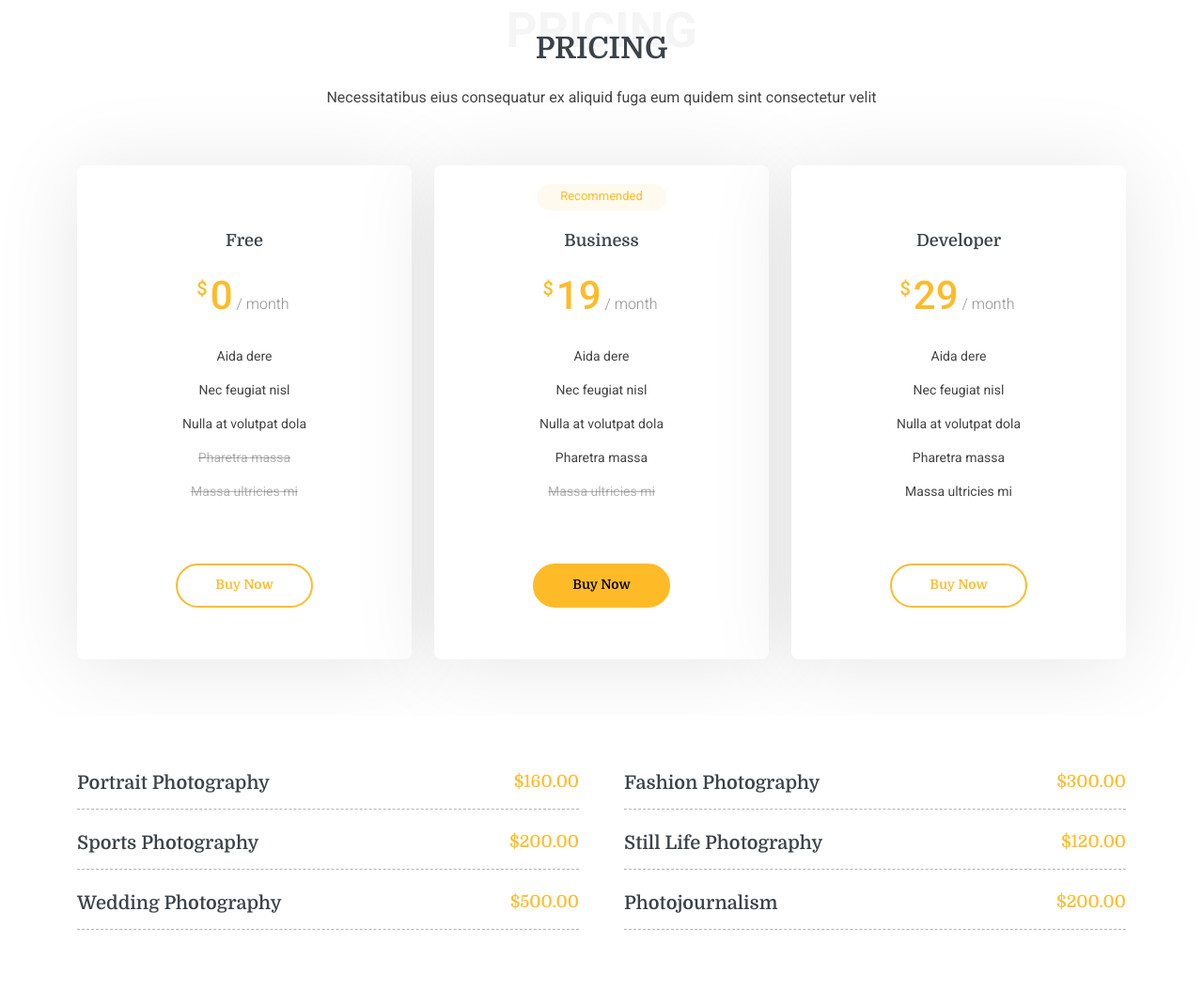
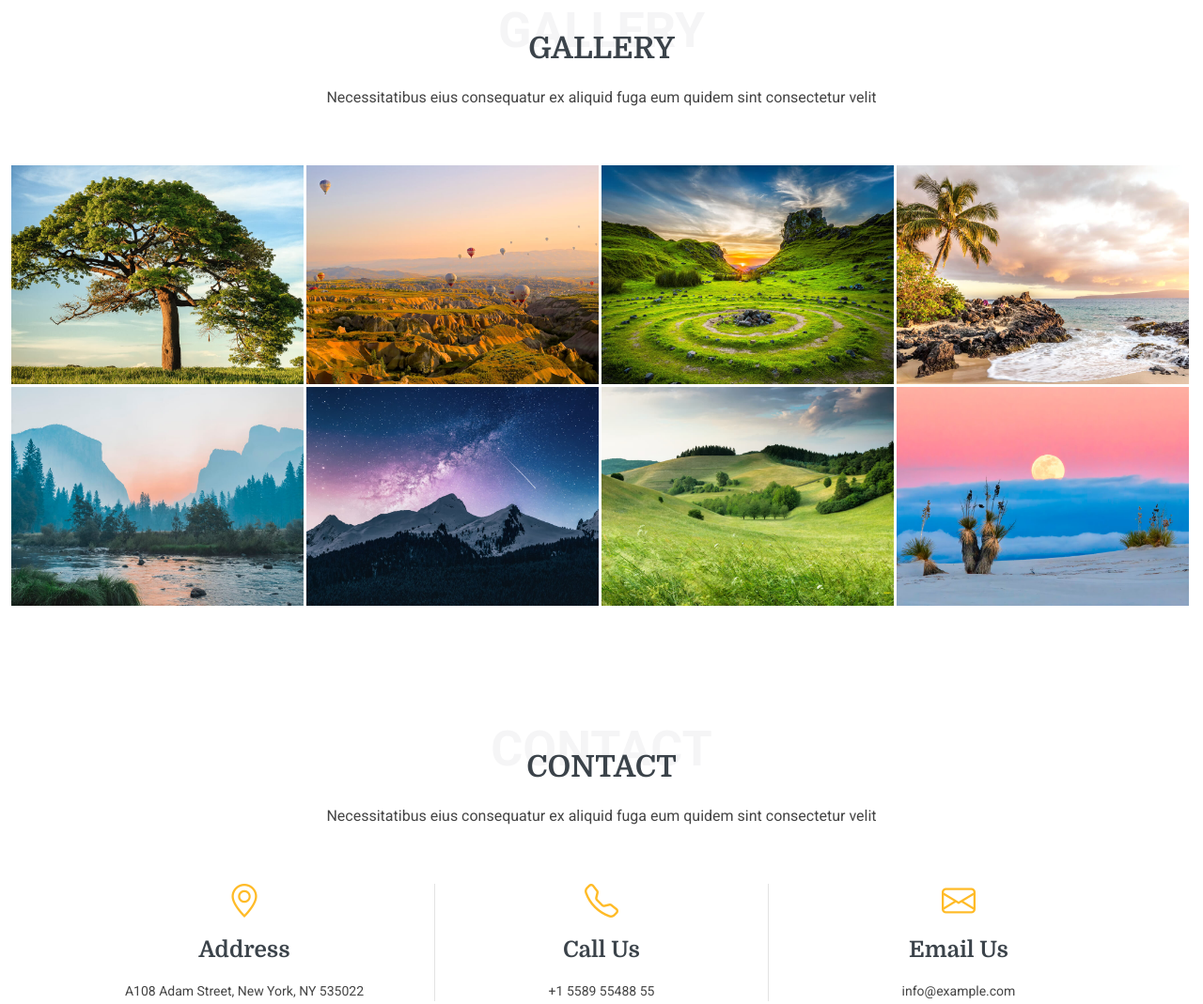
Before and after one commit to tr-77/tr-77.github.io, a plain HTML site: page index.html in a window 1280 px wide. Shown: the part 4902-5971 px from the top of the page at 94% size. Drawn offline with Linux system fonts and the light colour scheme.

Commit message:
Update index.html

```diff
--- a/index.html
+++ b/index.html
@@ -529,133 +529,6 @@
 
     </section><!-- /Portfolio Section -->
 
-    <!-- Pricing Section -->
-    <section id="pricing" class="pricing section">
-
-      <!-- Section Title -->
-      <div class="container section-title" data-aos="fade-up">
-        <span class="description-title">Pricing</span>
-        <h2>Pricing</h2>
-        <p>Necessitatibus eius consequatur ex aliquid fuga eum quidem sint consectetur velit</p>
-      </div><!-- End Section Title -->
-
-      <div class="container">
-
-        <div class="row gy-4">
-
-          <div class="col-lg-4 col-md-6" data-aos="fade-up" data-aos-delay="100">
-            <div class="pricing-item">
-              <h3>Free</h3>
-              <h4><sup>$</sup>0<span> / month</span></h4>
-              <ul>
-                <li>Aida dere</li>
-                <li>Nec feugiat nisl</li>
-                <li>Nulla at volutpat dola</li>
-                <li class="na">Pharetra massa</li>
-                <li class="na">Massa ultricies mi</li>
-              </ul>
-              <div class="btn-wrap">
-                <a href="#" class="btn-buy">Buy Now</a>
-              </div>
-            </div>
-          </div><!-- End Pricing Item -->
-
-          <div class="col-lg-4 col-md-6" data-aos="fade-up" data-aos-delay="200">
-            <div class="pricing-item recommended">
-              <span class="recommended-badge">Recommended</span>
-              <h3>Business</h3>
-              <h4><sup>$</sup>19<span> / month</span></h4>
-              <ul>
-                <li>Aida dere</li>
-                <li>Nec feugiat nisl</li>
-                <li>Nulla at volutpat dola</li>
-                <li>Pharetra massa</li>
-                <li class="na">Massa ultricies mi</li>
-              </ul>
-              <div class="btn-wrap">
-                <a href="#" class="btn-buy">Buy Now</a>
-              </div>
-            </div>
-          </div><!-- End Pricing Item -->
-
-          <div class="col-lg-4 col-md-6" data-aos="fade-up" data-aos-delay="300">
-            <div class="pricing-item">
-              <h3>Developer</h3>
-              <h4><sup>$</sup>29<span> / month</span></h4>
-              <ul>
-                <li>Aida dere</li>
-                <li>Nec feugiat nisl</li>
-                <li>Nulla at volutpat dola</li>
-                <li>Pharetra massa</li>
-                <li>Massa ultricies mi</li>
-              </ul>
-              <div class="btn-wrap">
-                <a href="#" class="btn-buy">Buy Now</a>
-              </div>
-            </div>
-          </div><!-- End Pricing Item -->
-
-        </div>
-
-      </div>
-
-    </section><!-- /Pricing Section -->
-
-    <!-- Pricing 2 Section -->
-    <section id="pricing-2" class="pricing-2 section">
-
-      <div class="container" data-aos="fade-up" data-aos-delay="100">
-
-        <div class="row gy-4 gx-lg-5">
-
-          <div class="col-lg-6">
-            <div class="pricing-item d-flex justify-content-between">
-              <h3>Portrait Photography</h3>
-              <h4>$160.00</h4>
-            </div>
-          </div><!-- End Pricing Item -->
-
-          <div class="col-lg-6">
-            <div class="pricing-item d-flex justify-content-between">
-              <h3>Fashion Photography</h3>
-              <h4>$300.00</h4>
-            </div>
-          </div><!-- End Pricing Item -->
-
-          <div class="col-lg-6">
-            <div class="pricing-item d-flex justify-content-between">
-              <h3>Sports Photography</h3>
-              <h4>$200.00</h4>
-            </div>
-          </div><!-- End Pricing Item -->
-
-          <div class="col-lg-6">
-            <div class="pricing-item d-flex justify-content-between">
-              <h3>Still Life Photography</h3>
-              <h4>$120.00</h4>
-            </div>
-          </div><!-- End Pricing Item -->
-
-          <div class="col-lg-6">
-            <div class="pricing-item d-flex justify-content-between">
-              <h3>Wedding Photography</h3>
-              <h4>$500.00</h4>
-            </div>
-          </div><!-- End Pricing Item -->
-
-          <div class="col-lg-6">
-            <div class="pricing-item d-flex justify-content-between">
-              <h3>Photojournalism</h3>
-              <h4>$200.00</h4>
-            </div>
-          </div><!-- End Pricing Item -->
-
-        </div>
-
-      </div>
-
-    </section><!-- /Pricing 2 Section -->
-
     <!-- Gallery Section -->
     <section id="gallery" class="gallery section">
 
```
